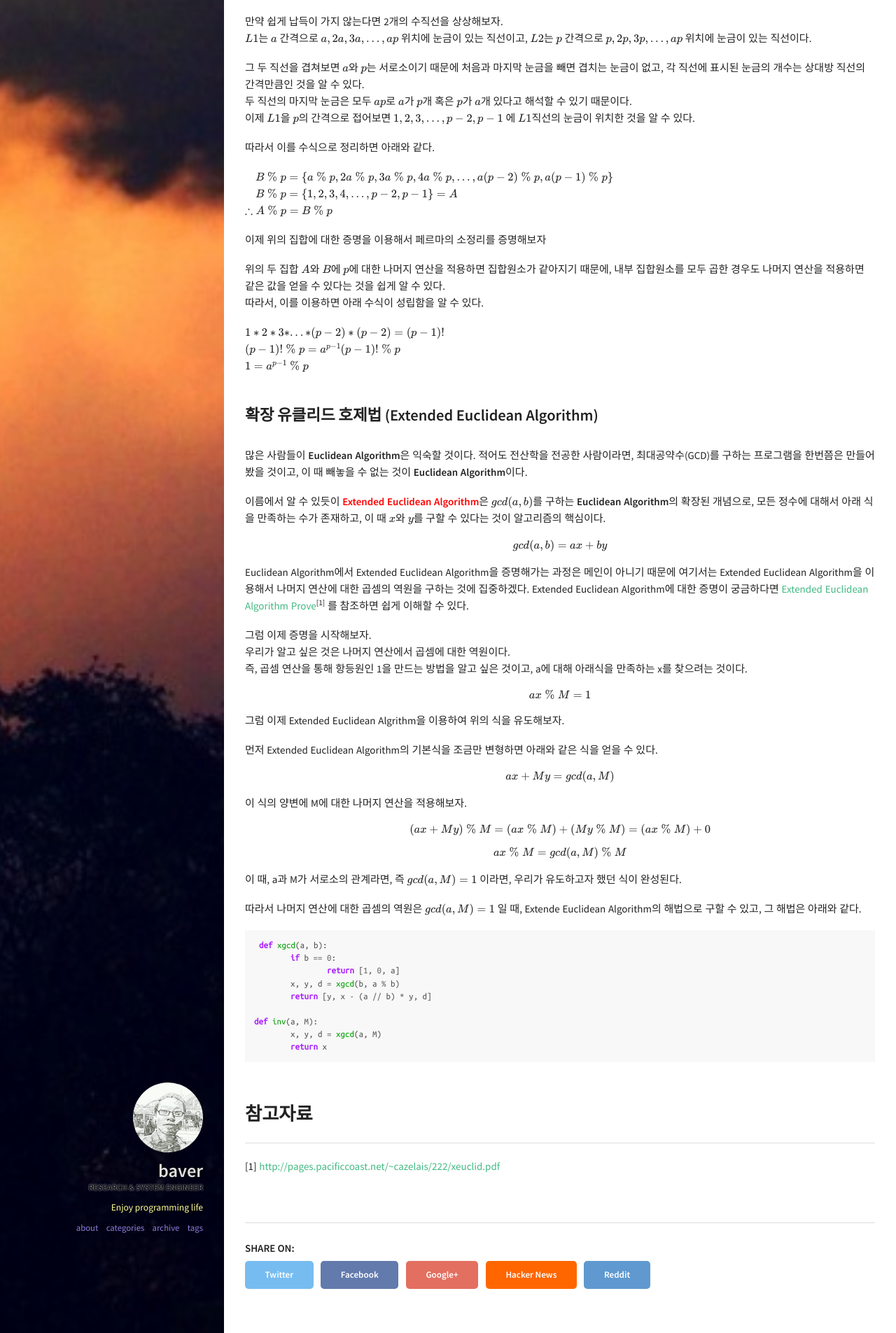
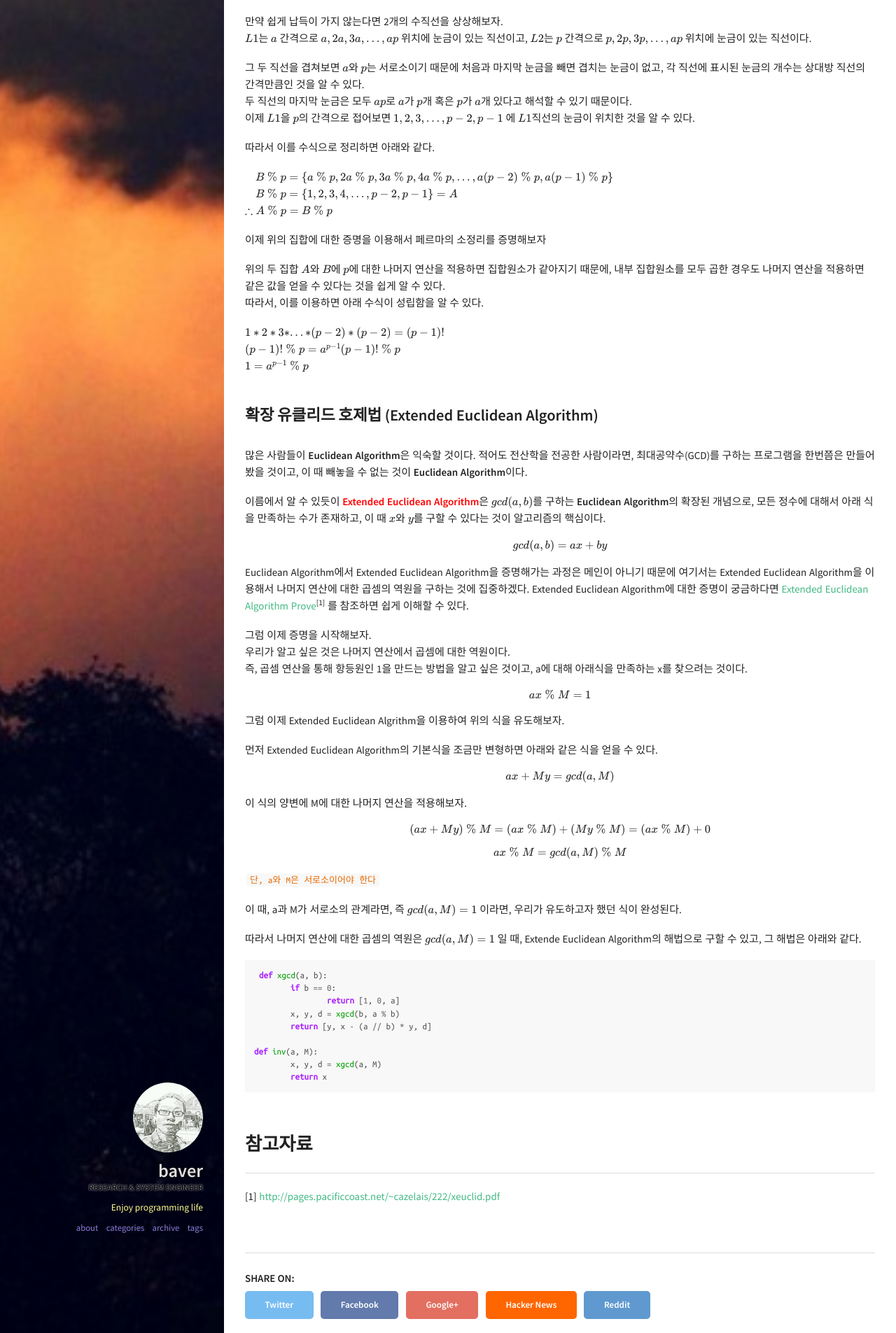
Before and after one commit to bavernet/zc, a Jekyll site: the page built from _posts/2016-04-22-modular-multiplicative-inverse.markdown, in a window 1280 px wide. Shown: the part 1954-3859 px from the top of the page at 70% size. Built offline with Jekyll 4.4.1, drawn with Linux system fonts in a browser that asks for light colours; formulas are drawn with MathJax 3.

Commit message:
add condition of prove in modular multiplicative inverse article

```diff
--- a/_posts/2016-04-22-modular-multiplicative-inverse.markdown
+++ b/_posts/2016-04-22-modular-multiplicative-inverse.markdown
@@ -163,6 +163,8 @@ $$ (ax + My)\;\%\;M = (ax\;\%\;M) + (My\;\%\;M) = (ax\;\%\;M) + 0 $$
 
 $$ ax\;\%\;M = gcd(a, M)\;\%\;M $$
 
+``단, a와 M은 서로소이어야 한다``
+
 이 때, a과 M가 서로소의 관계라면, 즉 $$ gcd(a, M) = 1 $$ 이라면,
 우리가 유도하고자 했던 식이 완성된다.
 
```
